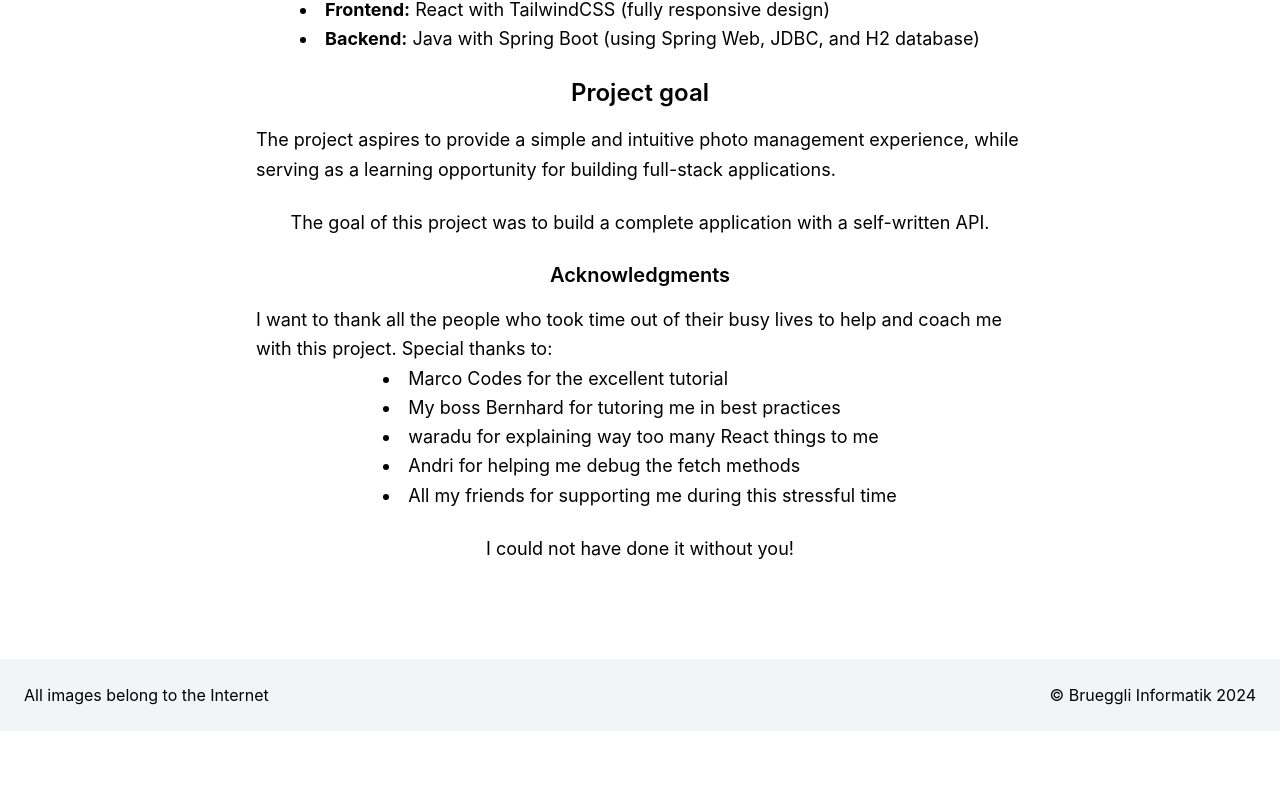
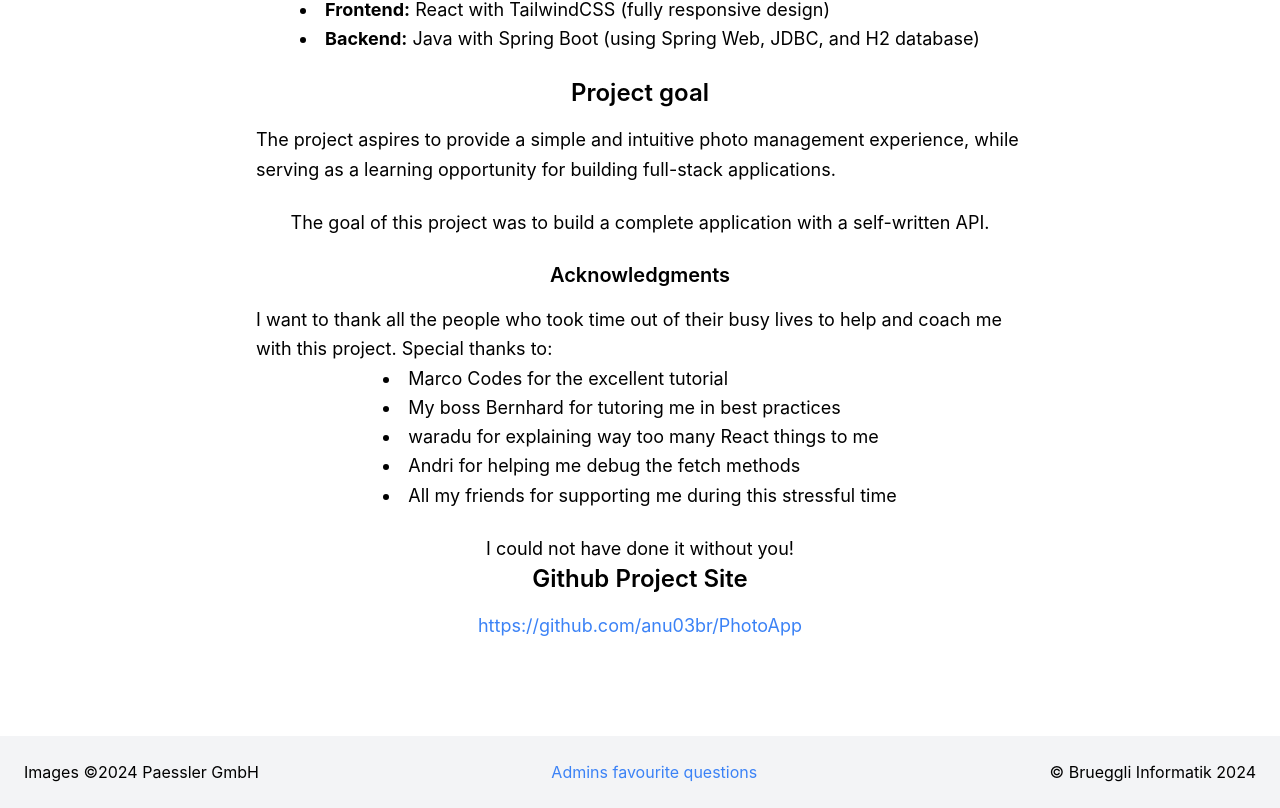
Before and after one commit to anu03br/PhotoApp, a React (Create React App) app in the folder frontend/: page /about in a window 1280 px wide. Shown: the part 610-1418 px from the top of the page. Before the commit the page ends 1341 px from the top, so only its background shows below. Built offline with nearby package versions, Linux system fonts and the light colour scheme.

Commit message:
Feat: added Paessler images as testimages Chore: removed dead code Style: All navbar colors now reference tailwind.config.js

```diff
--- a/frontend/src/components/Footerbar.js
+++ b/frontend/src/components/Footerbar.js
@@ -1,7 +1,8 @@
 export default function Footerbar() {
     return (
         <div className="bg-primary p-6 flex justify-between">
-            <span>All images belong to the Internet</span>
+            <span>Images ©2024 Paessler GmbH</span>
+            <span className={"text-blue-500 hover:underline"}><a href="https://blog.paessler.com/9-of-the-stupidest-questions-sysadmins-have-to-endure">Admins favourite questions</a></span>
             <span>© Brueggli Informatik 2024</span>
         </div>
     )
--- a/frontend/src/components/Navbar.jsx
+++ b/frontend/src/components/Navbar.jsx
@@ -20,15 +20,15 @@ export default function Navbar() {
                 <div className="flex items-center justify-end">
                     <ul className="hidden lg:flex list-none">
                         <li><a href={"/"} className={"font-funnel hover:bg-neutral rounded-md text-xl p-4"}>Home</a></li>
-                        <li><a href={"/about"} className={"font-funnel hover:bg-secondary rounded-md text-xl p-4"}>About</a></li>
+                        <li><a href={"/about"} className={"font-funnel hover:bg-neutral rounded-md text-xl p-4"}>About</a></li>
 
                     </ul>
                 </div>
             </nav>
             <div className={isVisible ? "block" : "hidden"}>
                 <ul>
-                    <li className={"p-2"}><a href={"/"} className={"font-funnel hover:bg-gray-200 rounded-md"}>Home</a></li>
-                    <li className={"p-2"}><a href={"/about"} className={"font-funnel hover:bg-gray-200 rounded-md"}>About</a></li>
+                    <li className={"p-2"}><a href={"/"} className={"font-funnel hover:bg-neutral rounded-md"}>Home</a></li>
+                    <li className={"p-2"}><a href={"/about"} className={"font-funnel hover:bg-neutral rounded-md"}>About</a></li>
 
                 </ul>
             </div>
--- a/frontend/src/sites/About.jsx
+++ b/frontend/src/sites/About.jsx
@@ -48,6 +48,8 @@ export default function About() {
             <p className="max-w-3xl">
                 I could not have done it without you!
             </p>
+            <h3 className="text-2xl font-semibold mb-4">Github Project Site</h3>
+            <p className={"text-blue-500 hover:underline"}><a href="https://github.com/anu03br/PhotoApp"target="_blank">https://github.com/anu03br/PhotoApp</a></p>
         </div>
 
 
--- a/frontend/src/sites/Home.jsx
+++ b/frontend/src/sites/Home.jsx
@@ -58,24 +58,6 @@ const TestPage = () => {
         setPhotos(data);
     };
 
-
-    //I don't think we are currently using this one
-    // if we use is see delete function for parameter use
-    // todo change this to accept parameters
-    //for now this gets photo 1
-    const getPhotos = async () => {
-
-        const response = await fetch("http://localhost:8080/photos/1")
-        const responseBody = await response.json()
-
-
-        // this is just for debugging
-        console.log(responseBody);
-        // puts the data into the photos state
-        setPhotos(responseBody);
-    };
-
-
     //useState for the 'Id' number input
     const [photoId, setPhotoId] = useState(0);
 
@@ -125,10 +107,9 @@ const TestPage = () => {
 
     return (
         <div className="uploadpage w-full min-h-screen p-4">
-            <h2 className="text-2xl font-bold mb-4 text-center">This Page is for testing the API calls</h2>
+            <h2 className="text-2xl font-bold mb-4 text-center">Upload a new Photo</h2>
 
             <div className="upload bg-gray-100 p-4 rounded shadow-md w-1/2 mx-auto min-w-[500px]">
-                <h4 className="text-lg font-semibold mb-2">Upload a new Photo</h4>
                 <div className="uploadbuttons flex items-center justify-between gap-4">
                     <input
                         type="file"
--- a/frontend/tailwind.config.js
+++ b/frontend/tailwind.config.js
@@ -8,7 +8,7 @@ module.exports = {
         // Define custom color names
         primary: colors.gray['100'], // Map primary to blue-500
         secondary: colors.blue['400'], // Map secondary to yellow-500
-        neutral: colors.gray['500'], // Map neutral to all gray shades
+        neutral: colors.gray['300'], // Map neutral to all gray shades
       },
     },
   },
```
